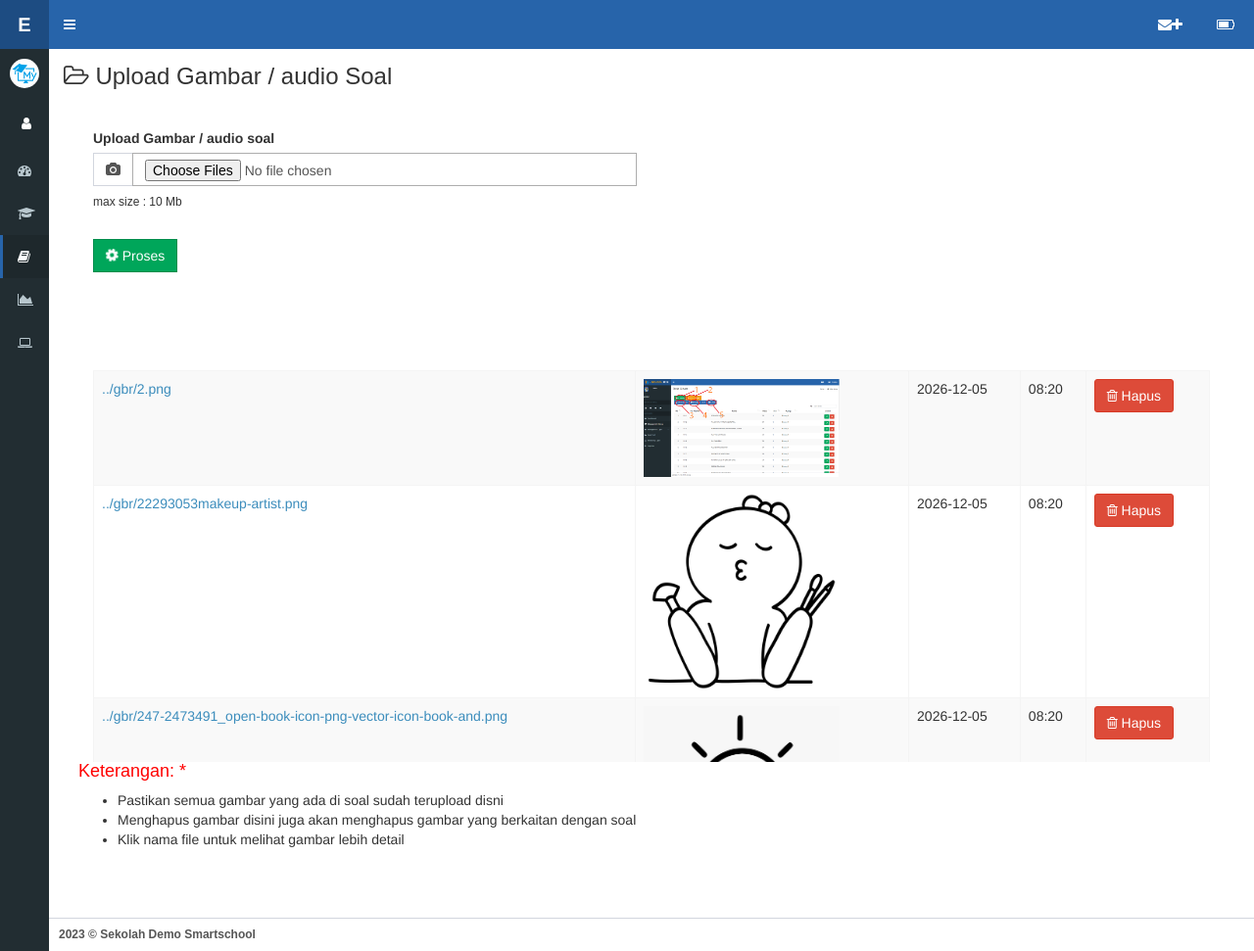
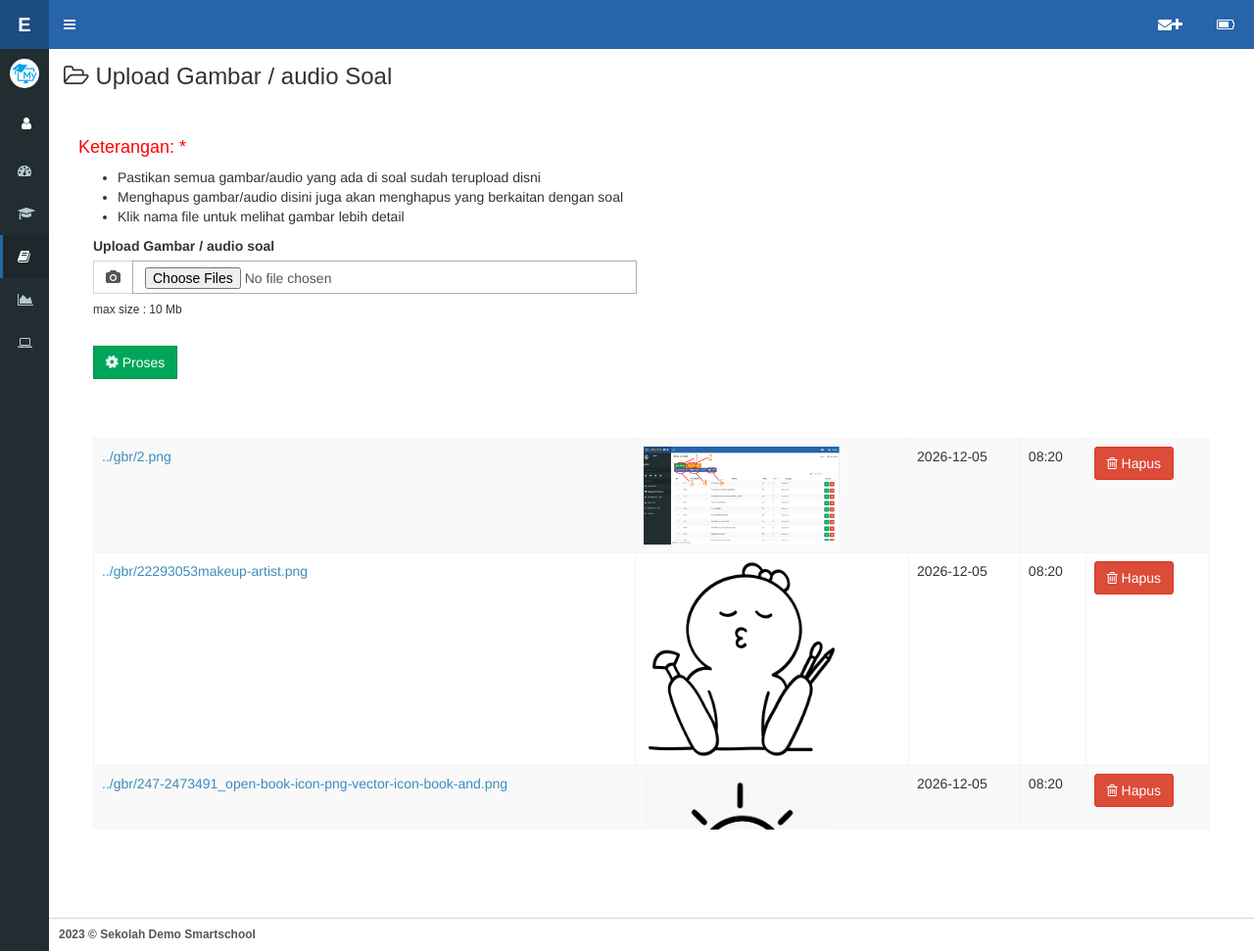
Before and after one commit to bumitekno/cbt-smartschool, a PHP site: page /on-admin/up-gbrsoal.php in a window 1280 px wide. Shown: the whole page at 98% size. Run offline with PHP 8.4, Linux system fonts and the light colour scheme; the visitor is signed in with stand-in values (Sample User, id 1); data comes from the database, SQL or seed files in the repository; data that the repository does not hold is empty; some libraries are stand-ins or nearby versions.

Commit message:
update upload gbr/audio

```diff
--- a/on-admin/up-gbrsoal.php
+++ b/on-admin/up-gbrsoal.php
@@ -40,7 +40,7 @@ include ('conn/fungsi.php');
     border:0;
     }
     #mar {
-        margin-top:40px;
+        margin-top:0px;
     }
     #clot {
         border-radius:0;
@@ -135,6 +135,12 @@ include "tema/tema.php";
             <div class="col-xs-12">
                 <div class="box">
                     <div id="mar" class="col-xs-12">
+                    <h4><font color="#FF0000"><br><br>Keterangan: *</font></h4>
+                    <ul>
+                    <li>Pastikan semua gambar/audio yang ada di soal sudah terupload disni</li>
+                    <li>Menghapus gambar/audio disini juga akan menghapus yang berkaitan dengan soal</li>
+                    <li>Klik nama file untuk melihat gambar lebih detail</li>
+                    </ul>
                         <div class="col-sm-6">
                             <form action="upload-gbrsoal.php" onSubmit="return validateForm()" method="post" enctype="multipart/form-data" name="form1" id="form1">
                                 <label> Upload Gambar / audio soal</label>
@@ -193,13 +199,7 @@ include "tema/tema.php";
                     ?>
                     </table>
                     </div>
-                    <h4><font color="#FF0000"><br><br>Keterangan: *</font></h4>
-                    <ul>
-                    <li>Pastikan semua gambar yang ada di soal sudah terupload disni</li>
-                    <li>Menghapus gambar disini juga akan menghapus gambar yang berkaitan dengan soal</li>
-                    <li>Klik nama file untuk melihat gambar lebih detail</li>
-                    <br><br><br>
-                    </ul>
+
                 </div>
                 </div>
                 </div>
```
